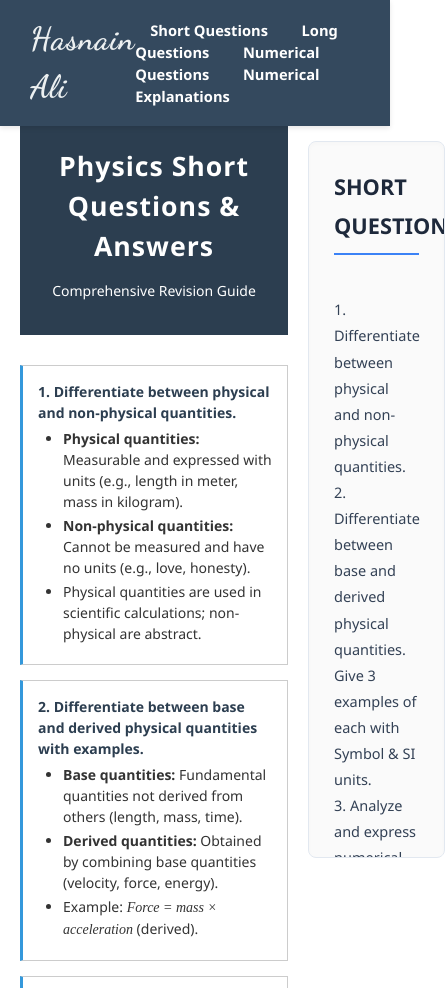
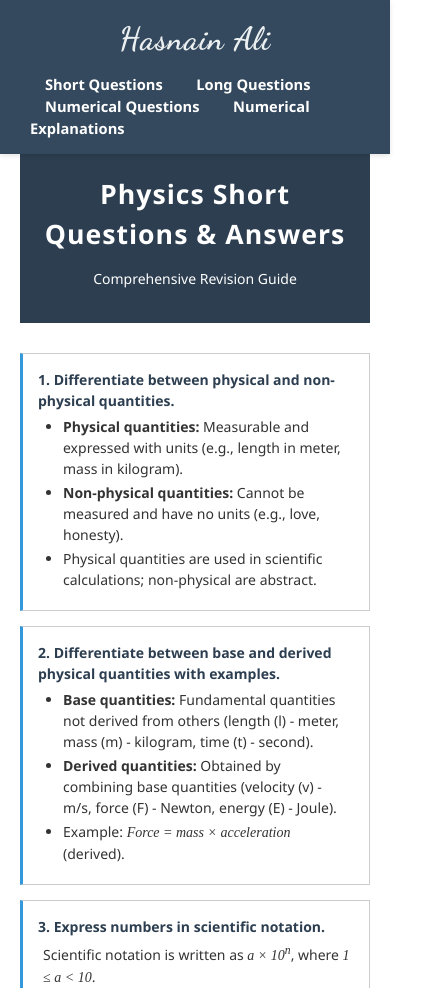
Before and after one commit to kin-arch/Physics, a plain HTML site: page index.html in a window 390 px wide. Shown: the top 988 px of the page, 445 px wide, since content can reach past the window. Drawn offline with Linux system fonts and the light colour scheme.

Commit message:
feat: add responsive layout for mobile screens and include unit details for physical quantities

```diff
--- a/index.html
+++ b/index.html
@@ -130,6 +130,28 @@
         border-radius: 5px;
         box-shadow: 0 2px 5px rgba(0, 0, 0, 0.1);
       }
+      @media (max-width: 768px) {
+        .div {
+          flex-direction: column;
+        }
+        .right {
+          width: 100%;
+          position: relative;
+          top: auto;
+          height: 80vh;
+          margin-top: 30px;
+          margin-bottom: 30px;
+        }
+        .question-block,
+        .long-question-block {
+          width: 100%;
+          box-sizing: border-box;
+        }
+        .navbar {
+          flex-direction: column;
+          gap: 10px;
+        }
+      }
     </style>
   </head>
   <body>
@@ -184,11 +206,11 @@
             <ul>
               <li>
                 <strong>Base quantities:</strong> Fundamental quantities not
-                derived from others (length, mass, time).
+                derived from others (length (l) - meter, mass (m) - kilogram, time (t) - second).
               </li>
               <li>
                 <strong>Derived quantities:</strong> Obtained by combining base
-                quantities (velocity, force, energy).
+                quantities (velocity (v) - m/s, force (F) - Newton, energy (E) - Joule).
               </li>
               <li>
                 Example:
```
